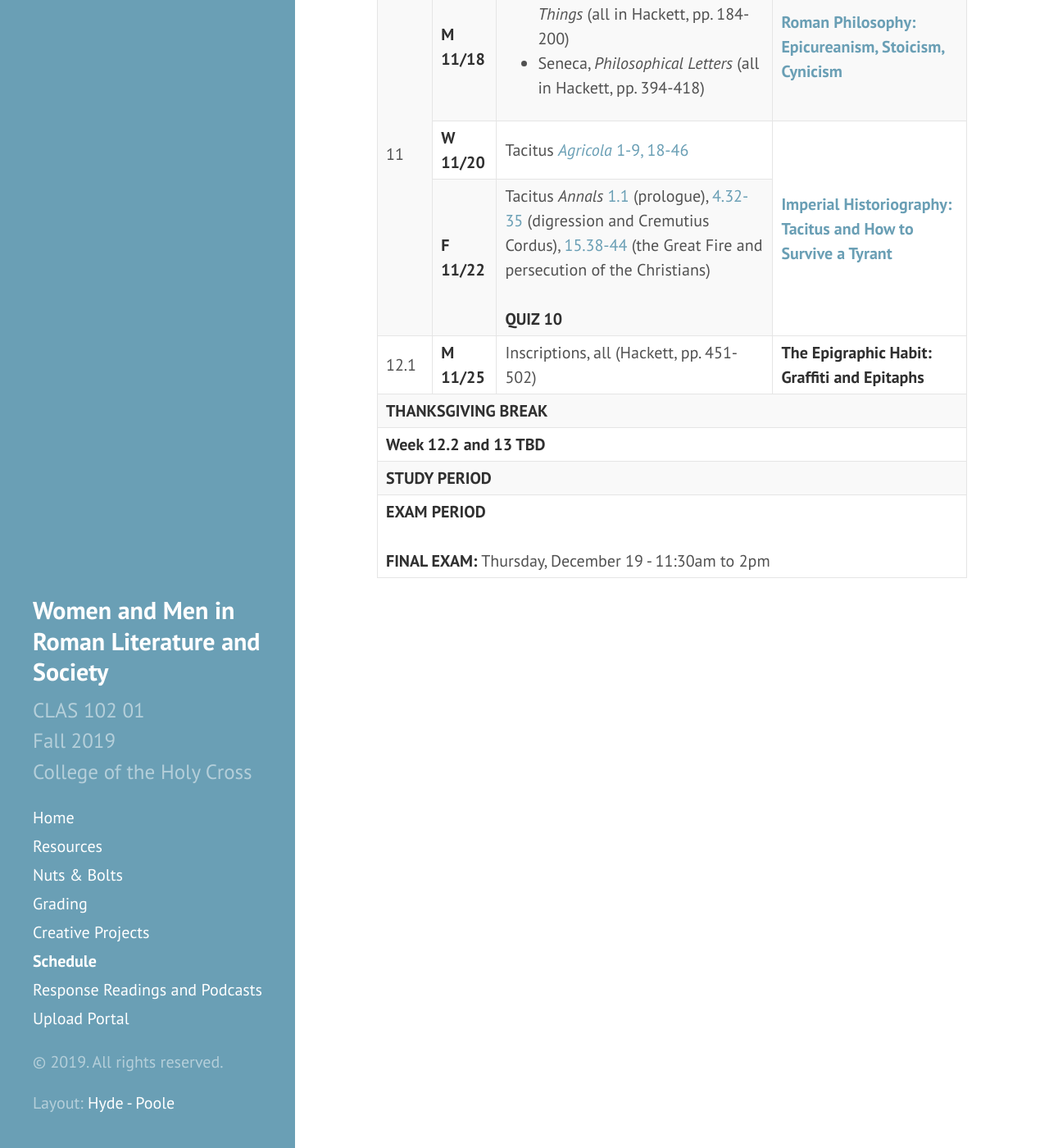
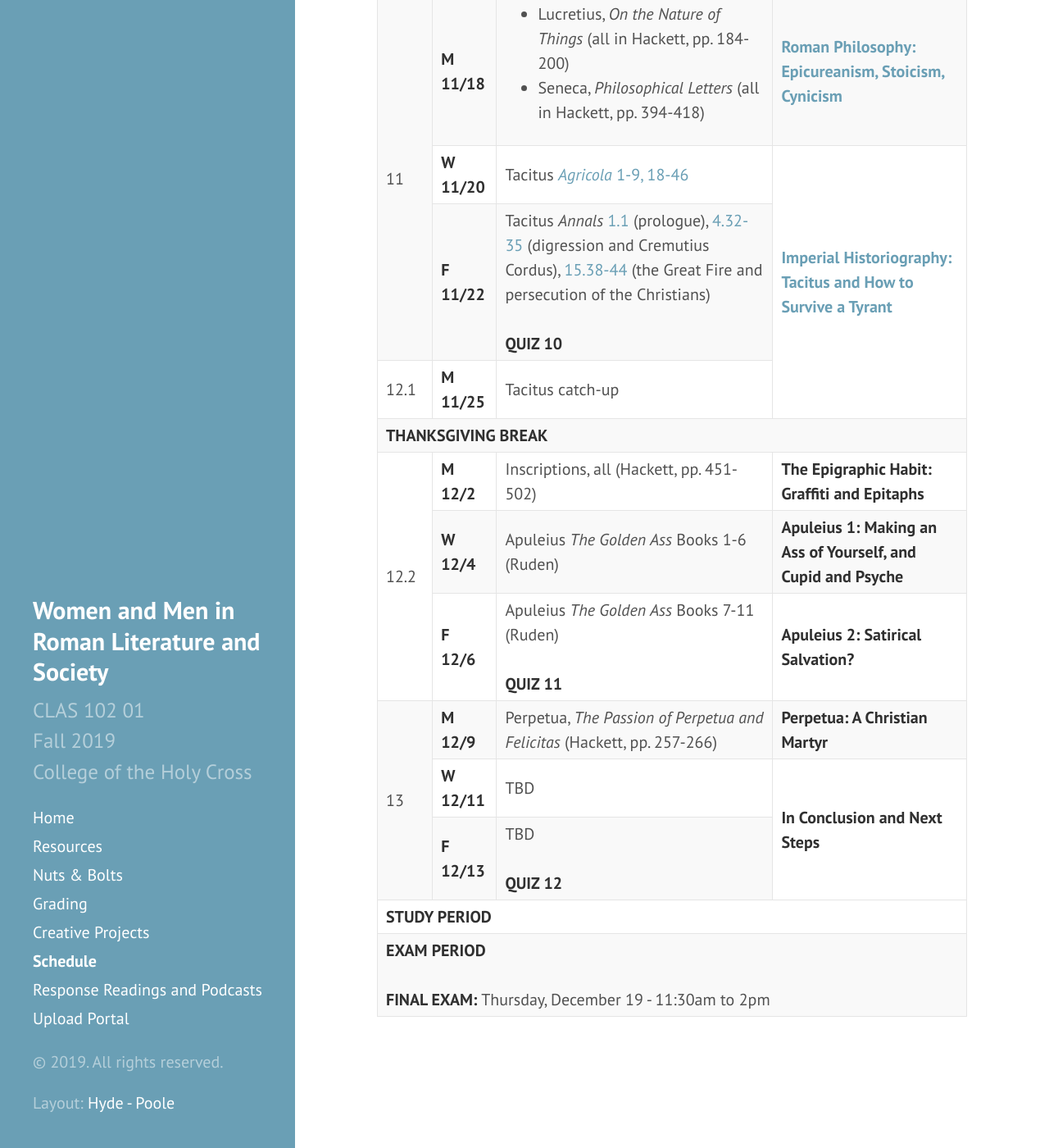
Before and after one commit to DLibatique/CLAS102-F19, a Jekyll site: the page built from _pages/6-schedule.md, in a window 1280 px wide and 1400 px high, scrolled down 3755 px. Shown: the whole window at 82% size. Built offline with Jekyll 4.4.1, drawn with Linux system fonts in a browser that asks for light colours.

Commit message:
updated schedule

```diff
--- a/_pages/6-schedule.md
+++ b/_pages/6-schedule.md
@@ -262,7 +262,7 @@ All assignments listed below should be completed by the date on which they’re
         <tr>
             <td><strong>W 11/20</strong></td>
             <td>Tacitus <a href="https://drive.google.com/file/d/18MCDJDxsEJcqeEBRKjh_g0CMW5cw6HLs/view?usp=sharing"><em>Agricola</em> 1-9, 18-46</a></td>
-            <td rowspan="2"><a href="https://docs.google.com/presentation/d/1EVpoCSGlA32xYDgLd5VvHfNaNGLmr6JE7R15JPkJDBQ/edit?usp=sharing"><strong>Imperial Historiography: Tacitus and How to Survive a Tyrant</strong></a></td>
+            <td rowspan="3"><a href="https://docs.google.com/presentation/d/1EVpoCSGlA32xYDgLd5VvHfNaNGLmr6JE7R15JPkJDBQ/edit?usp=sharing"><strong>Imperial Historiography: Tacitus and How to Survive a Tyrant</strong></a></td>
         </tr>
         <tr>
             <td><strong>F 11/22</strong></td>
@@ -272,8 +272,7 @@ All assignments listed below should be completed by the date on which they’re
         <tr> <!-- Week 12.1 -->
           <td>12.1</td>
           <td><strong>M 11/25</strong></td>
-          <td>Inscriptions, all (Hackett, pp. 451-502)</td>
-          <td><strong>The Epigraphic Habit: Graffiti and Epitaphs</strong></td>
+          <td>Tacitus catch-up</td>
         </tr>
 
 <!--
@@ -318,30 +317,28 @@ All assignments listed below should be completed by the date on which they’re
         <tr>
           <td colspan="4"><strong>THANKSGIVING BREAK</strong></td>
         </tr>
-        <tr>
-          <td colspan="4"><strong>Week 12.2 and 13 TBD</strong></td>
-        </tr>
 
-<!--
-
-        <tr>
-            <td rowspan="3">12.2</td>
-            <td><strong>M 12/2</strong></td>
-            <td>Apuleius <em>The Golden Ass</em> Books 1-4 (Ruden)</td>
-            <td><strong>Apuleius 1: Making an Ass of Yourself</strong></td>
-        </tr>
-        <tr>
-            <td><strong>W 12/4</strong></td>
-            <td>Apuleius <em>The Golden Ass</em> Books 5-8 (Ruden)</td>
-            <td><strong>Apuleius 2: Cupid, Psyche, and the Degenerate Priests</strong></td>
-        </tr>
-        <tr>
-            <td><strong>F 12/6</strong></td>
-            <td>Apuleius <em>The Golden Ass</em> Books 9-11 (Ruden)<br><br><strong>QUIZ 11</strong></td>
-            <td><strong>Apuleius 3: Satirical Salvation?</strong></td>
+        <tr> <!-- Week 12.2 -->
+          <td rowspan="3">12.2</td>
+          <td><strong>M 12/2</strong></td>
+          <td>Inscriptions, all (Hackett, pp. 451-502)</td>
+          <td><strong>The Epigraphic Habit: Graffiti and Epitaphs</strong></td>
         </tr>
 
         <tr>
+            <td><strong>W 12/4</strong></td>
+            <td>Apuleius <em>The Golden Ass</em> Books 1-6 (Ruden)</td>
+            <td><strong>Apuleius 1: Making an Ass of Yourself, and Cupid and Psyche</strong></td>
+        </tr>
+
+        <tr>
+            <td><strong>F 12/6</strong></td>
+            <td>Apuleius <em>The Golden Ass</em> Books 7-11 (Ruden)<br><br><strong>QUIZ 11</strong></td>
+            <td><strong>Apuleius 2: Satirical Salvation?</strong></td>
+        </tr>
+
+
+        <tr> <!-- Week 13 -->
             <td rowspan="3">13</td>
             <td><strong>M 12/9</strong></td>
             <td>Perpetua, <em>The Passion of Perpetua and Felicitas</em> (Hackett, pp. 257-266)</td>
```
